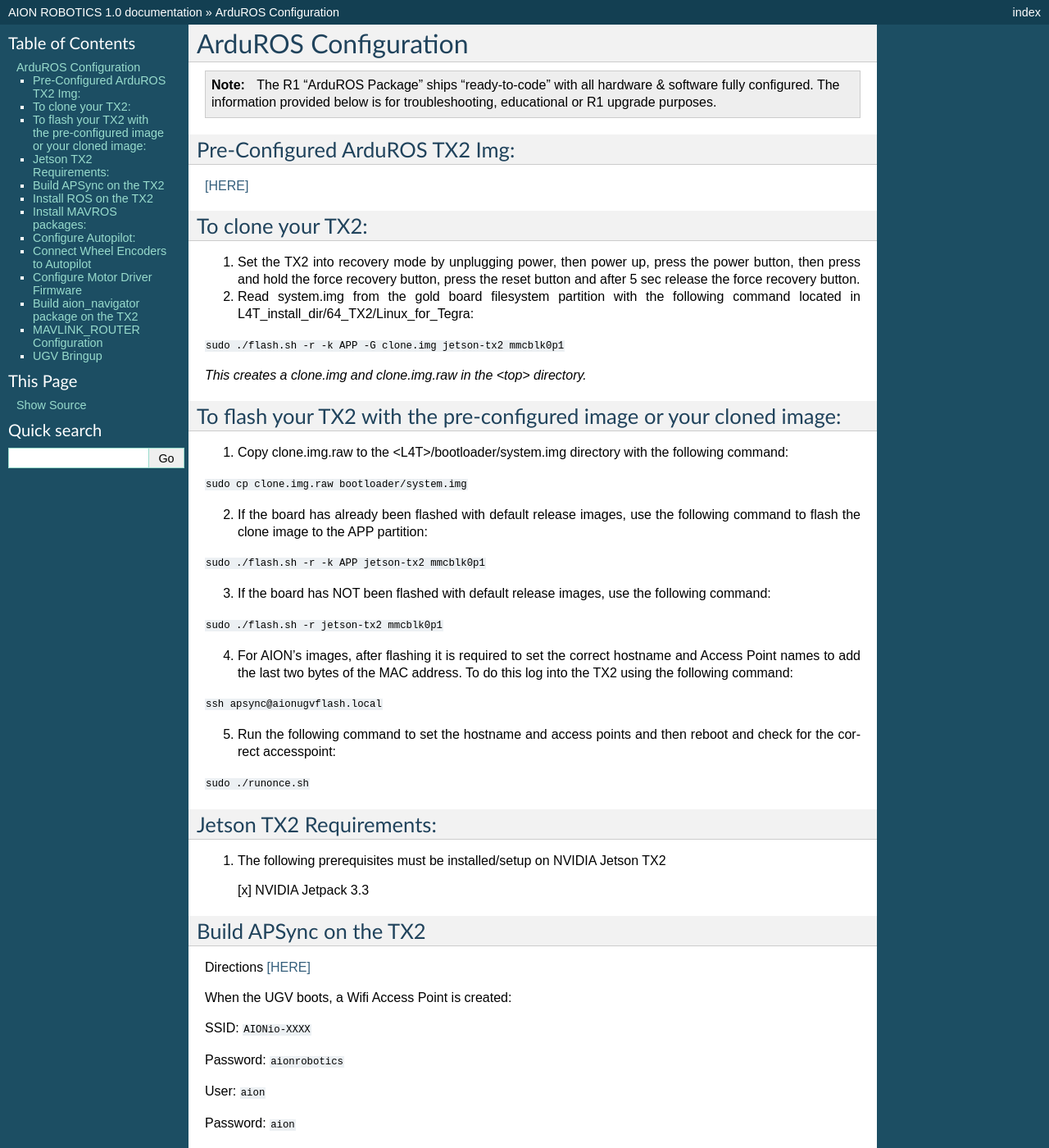
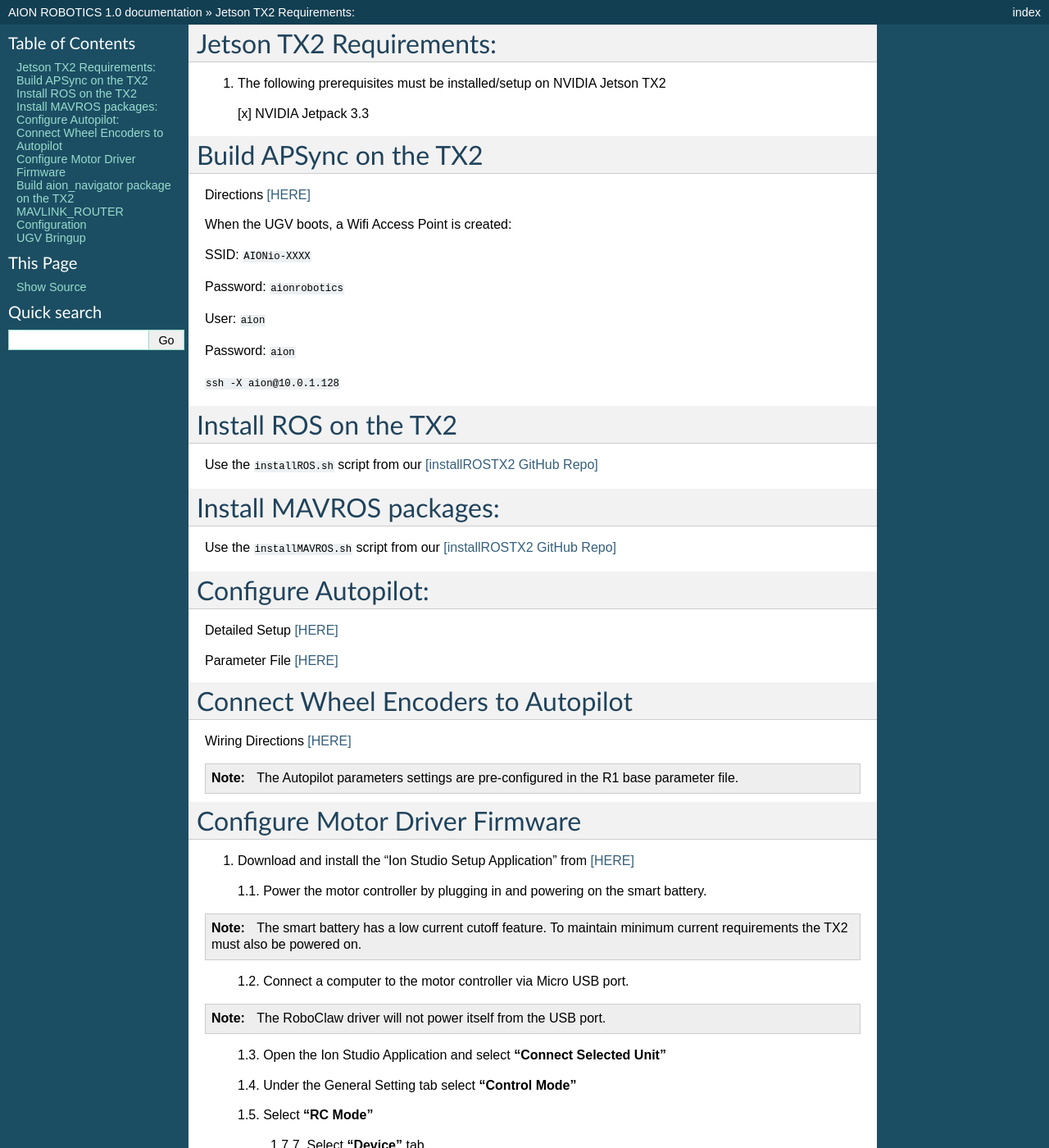
Before and after one commit to aionrobotics/docs, a Sphinx documentation site: the page built from docs/arduros-robot-configuration.rst, in a window 1280 px wide and 1400 px high. Shown: the whole window at 82% size. Built offline with Sphinx 7.4.7, drawn with Linux system fonts in a browser that asks for light colours; pages that are not in the unit, such as notebooks, are missing from menus; some of the changed text lies outside the part shown.

Commit message:
moved to new file

```diff
--- a/docs/arduros-robot-configuration.rst
+++ b/docs/arduros-robot-configuration.rst
@@ -1,48 +1,3 @@
-=====================
-ArduROS Configuration
-=====================
-
-.. note:: The R1 "ArduROS Package" ships "ready-to-code" with all hardware & software fully configured. The information provided below is for troubleshooting, educational or R1 upgrade purposes.
-
-Pre-Configured ArduROS TX2 Img:
--------------------------------
-
-`[HERE] <https://www.dropbox.com/s/i5a7q569wa3ckpj/TX2_3.3_ArduROS_Gold.tar.gz?dl=0>`_
-
-To clone your TX2:
-------------------
-
-1. Set the TX2 into recovery mode by unplugging power, then power up, press the power button, then press and hold the force recovery button, press the reset button and after 5 sec release the force recovery button.
-
-2. Read system.img from the gold board filesystem partition with the following command located in L4T_install_dir/64_TX2/Linux_for_Tegra:
-
-``sudo ./flash.sh -r -k APP -G clone.img jetson-tx2 mmcblk0p1``
-
-*This creates a clone.img and clone.img.raw in the <top> directory.*
-
-To flash your TX2 with the pre-configured image or your cloned image:
----------------------------------------------------------------------
-
-1. Copy clone.img.raw to the <L4T>/bootloader/system.img directory with the following command:
-
-``sudo cp clone.img.raw bootloader/system.img``
-
-2. If the board has already been flashed with default release images, use the following command to flash the clone image to the APP partition:
-
-``sudo ./flash.sh -r -k APP jetson-tx2 mmcblk0p1``
-
-3. If the board has NOT been flashed with default release images, use the following command:
-
-``sudo ./flash.sh -r jetson-tx2 mmcblk0p1``
-
-4. For AION's images, after flashing it is required to set the correct hostname and Access Point names to add the last two bytes of the MAC address. To do this log into the TX2 using the following command:
-
-``ssh apsync@aionugvflash.local``
-
-5. Run the following command to set the hostname and access points and then reboot and check for the correct accesspoint:
-
-``sudo ./runonce.sh``
-
 Jetson TX2 Requirements:
 ------------------------
 
```
